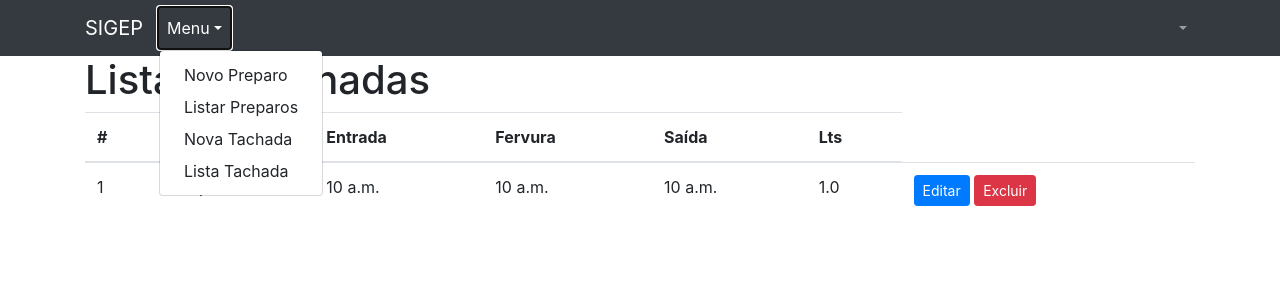
After one commit to alexandresobral2004/preparo, a Django app: page /cadastro/tachadas/ in a window 1280 px wide, after a click on "Menu". The commit adds this page. Shown: the top 300 px of the page. Run offline with Django 3.2, Linux system fonts and the light colour scheme; tables that the repository leaves empty hold one stand-in row (values such as "Sample post"); some libraries are stand-ins or nearby versions.

Commit message:
ListaTachadas, edit_tachadas, remove tachadas

```diff
--- a/apps/cadastro/models.py
+++ b/apps/cadastro/models.py
@@ -37,18 +37,18 @@ class tipo_tachada(models.Model):
 
 
 class Tachada(models.Model):
-    total_mariri = models.DecimalField('Total Mariri',decimal_places=1,max_digits=5,null=True)
-    total_chacrona = models.DecimalField('Total Chacrona',decimal_places=1,max_digits=5,null=True)
-    mariri_panela = models.DecimalField('Mariri/Panela',decimal_places=1,max_digits=5,null=True)
-    chacrona_panela = models.DecimalField('Chacrona/Panela',decimal_places=1,max_digits=5,null=True)
+    total_mariri = models.DecimalField('Total Mariri',decimal_places=1,max_digits=5,blank=False)
+    total_chacrona = models.DecimalField('Total Chacrona',decimal_places=1,max_digits=5,blank=False)
+    mariri_panela = models.DecimalField('Mariri/Panela',decimal_places=1,max_digits=5,blank=True)
+    chacrona_panela = models.DecimalField('Chacrona/Panela',decimal_places=1,max_digits=5,blank=True)
     num_tachada = models.IntegerField('Num. Tachada',blank=False)
     qtde_panelas = models.IntegerField('Num. Panelas',blank=False)
     hora_entrada = models.TimeField('Hora Entrada',auto_now=False, auto_now_add=False,blank=False)
-    hora_fervura = models.TimeField('Hora Fervura',auto_now=False, auto_now_add=False,null=True)
-    hora_saida = models.TimeField('Hora Saída',auto_now=False, auto_now_add=False,null=True)
-    agua_panela = models.DecimalField('Total água',decimal_places=1,max_digits=5,null=True)
-    litros_vegetal = models.DecimalField('Litros Vegetal',decimal_places=1,max_digits=5,null=True)
-    observacoes = models.TextField('Observações',max_length=250,null=True)
+    hora_fervura = models.TimeField('Hora Fervura',auto_now=False, auto_now_add=False,blank=True)
+    hora_saida = models.TimeField('Hora Saída',auto_now=False, auto_now_add=False,blank=True)
+    agua_panela = models.DecimalField('Total água',decimal_places=1,max_digits=5,blank=True)
+    litros_vegetal = models.DecimalField('Litros Vegetal',decimal_places=1,max_digits=5,blank=True)
+    observacoes = models.TextField('Observações',max_length=250,blank=True)
     tipo = models.ForeignKey(tipo_tachada,on_delete = models.CASCADE)
     preparo = models.ForeignKey(Preparo,on_delete=models.CASCADE)
 
--- a/apps/cadastro/urls.py
+++ b/apps/cadastro/urls.py
@@ -16,12 +16,15 @@ Including another URLconf
 from django.contrib import admin
 from django.urls import path
 from .import views
-from cadastro.views import PreparoListView
+from cadastro.views import PreparoListView,TachadaListView
 
 app_name = 'cadastro'
 urlpatterns = [
     path('preparo/adicionar', views.NovoPreparo,name='novo_preparo'),
+    path('tachadas/add_tachada', views.NovaTachada,name='nova_tachada'),
     path('preparos/', PreparoListView.as_view(),name='lista_preparo'),
-    path('preparos/add_tachada', views.NovaTachada,name='nova_tachada'),
+    path('tachadas/', TachadaListView.as_view(),name='lista_tachada'),
+    path('edita/<int:id_tachada>/', views.edit_tachada,name='edita_tachada'),
+    path('delete/<int:id_tachada>/', views.delete_tachada,name='delete_tachada'),
 
 ]
--- a/apps/cadastro/views.py
+++ b/apps/cadastro/views.py
@@ -3,6 +3,8 @@ from django.contrib import messages
 from django.contrib.auth.models import User
 from django.views.generic import ListView
 from .models import Preparo,Tachada
+from decimal import Decimal
+from django.http import JsonResponse
 
 
 from .forms import PreparoForm,TachadaForm
@@ -39,33 +41,74 @@ def NovaTachada(request):
     template_name = 'preparo/novaTachada.html'
     context = {}
     if request.method == 'POST':
-        form = PreparoForm(request.POST)
+        form = TachadaForm(request.POST)
         if form.is_valid():
-            form.save()
+            f = form.save(commit=False)
+            total_mariri = Decimal(request.POST.get('total_mariri'))
+            total_chacrona = Decimal(request.POST.get('total_chacrona'))
+            mariri_panela = Decimal(request.POST.get('mariri_panela'))
+            chacrona_panela =Decimal(request.POST.get('chacrona_panela'))
+            num_panelas = int(request.POST.get('qtde_panelas'))
+            data = confereTachada(mariri_panela,chacrona_panela,num_panelas,total_mariri,total_chacrona)
+            f.total_mariri = data[0]
+            f.total_chacrona = data[1]
+            f.save()
             messages.success(request, 'Dados gravados com sucesso')
-        messages.error(request,'Erro')
+        print(form.errors)
 
 
     obj = Preparo.objects.latest('id')
-    obj2 = Tachada.objects.filter(preparo=obj)
-    if obj2.exists():
-         form = TachadaForm(initial={'total_mariri':obj2.total_mariri,'total_chacrona':obj2.total_chacrona,'preparo':obj2.preparo})
-         print('primeiro if')
+    print(obj)
+    obj2 = validaTachada(obj)
+
+
+    if obj2 is not None:
+        form = TachadaForm(initial={'total_mariri':obj2.total_mariri,'total_chacrona':obj2.total_chacrona,'preparo':obj2.preparo,'num_tachada':obj2.num_tachada+1})
+        context['form'] = form
+        return render(request,template_name,context)
+
     else:
-        form = TachadaForm(initial={'total_mariri':obj.total_mariri,'total_chacrona':obj.total_chacrona,'preparo':obj})
+        form = TachadaForm(initial={'total_mariri':obj.total_mariri,'total_chacrona':obj.total_chacrona,'preparo':obj.dirigente,'num_tachada':1})
+        context['form'] = form
+        return render(request,template_name,context)
+
+
+def edit_tachada(request, id_tachada):
+    template_name = 'preparo/novaTachada.html'
+    context = {}
+    tachada = get_object_or_404(Tachada, id=id_tachada)
+    if request.method == 'POST':
+        form = TachadaForm(request.POST, instance=tachada)
+        if form.is_valid():
+            form.save()
+            return redirect('cadastro:lista_tachada')
+    form = TachadaForm(instance=tachada)
+    context['form'] = form
+    return render(request, template_name, context)
+
+def delete_tachada(request, id_tachada):
+    pass
 
 
 
-    context['form'] = form
-
-    return render(request,template_name,context)
+class TachadaListView(ListView):
+    model = Tachada
+    context_object_name = 'tachadas'   # your own name for the list as a template variable
+    queryset = Tachada.objects.all()
+    template_name = 'preparo/listatachadas.html'  # Specify your own templ
 
 
+def validaTachada(obj):
+    obj2 = int(Tachada.objects.filter(preparo=obj.id).count())
+    if obj2 != 0:
+       obj2 = Tachada.objects.filter(preparo=obj.id).latest('id')
+       return obj2
+    return None
 
 
 def confereTachada(mariri,chacrona,panelas,total_mariri,total_chacrona):
-    if mariri > 0 and chacrona > 0:
+    if mariri is not None  and chacrona is not None:
         total_mariri -= (panelas * mariri)
-        total_chacrona -= total_chacrona - (panelas * chacrona)
+        total_chacrona -= (panelas * chacrona)
         data = [total_mariri,total_chacrona]
         return data
--- a/templates/base.html
+++ b/templates/base.html
@@ -33,6 +33,7 @@
             <a class="dropdown-item" href="{% url 'cadastro:novo_preparo' %}">Novo Preparo</a>
             <a class="dropdown-item" href="{% url 'cadastro:lista_preparo' %}">Listar Preparos</a>
             <a class="dropdown-item" href="{% url 'cadastro:nova_tachada' %}">Nova Tachada</a>
+            <a class="dropdown-item" href="{% url 'cadastro:lista_tachada' %}">Lista Tachada</a>
 
           </div>
         </li>
--- /dev/null
+++ b/templates/preparo/listatachadas.html
@@ -0,0 +1,52 @@
+{% extends "base.html" %}
+
+{% load widget_tweaks %}
+
+{% block title %}
+
+   Lista de Tachadas - {{ block.super }}
+
+{% endblock title %}
+
+{% block body %}
+
+<div class="container">
+    <div class="row">
+        <div class="col-md-12">
+        <h1>Lista de Tachadas</h1>
+        <table class="table table-hover">
+            <thead>
+                <tr>
+                    <th scope="col">#</th>
+                    <th scope="col">Tipo</th>
+                    <th scope="col">Entrada</th>
+                    <th scope="col">Fervura</th>
+                    <th scope="col">Saída</th>
+                    <th scope="col">Lts</th>
+
+                </tr>
+            </thead>
+            <tbody>
+                {% for tachada in tachadas %}
+                <tr>
+                    <td scope="row">{{ tachada.num_tachada }}</td>
+                    <td scope="row">{{ tachada.tipo }}</td>
+                    <td scope="row">{{ tachada.hora_entrada }}</td>
+                    <td scope="row">{{ tachada.hora_fervura }}</td>
+                    <td scope="row">{{ tachada.hora_saida }}</td>
+                    <td scope="row">{{ tachada.litros_vegetal }}</td>
+                    <td>
+                        <a href="{% url 'cadastro:edita_tachada' tachada.id %}" class="btn btn-primary btn-sm">Editar</a>
+                        <a href="{% url 'cadastro:delete_tachada' tachada.id %}" class="btn btn-danger btn-sm confirm-delete" data-toggle="modal", data-target="#confirmDeleteModal" id="deleteButton-{{ tachada.id }}">Excluir</a>
+                    </td>
+
+
+                </tr>
+                {% endfor %}
+            </tbody>
+        </div>
+    </div>
+    {% include 'partials/confirm_delete_modal.html' %}
+</div>
+
+{% endblock%}
```
Also changed, not shown: templates/preparo/novaTachada.html (+9 -9 lines).
